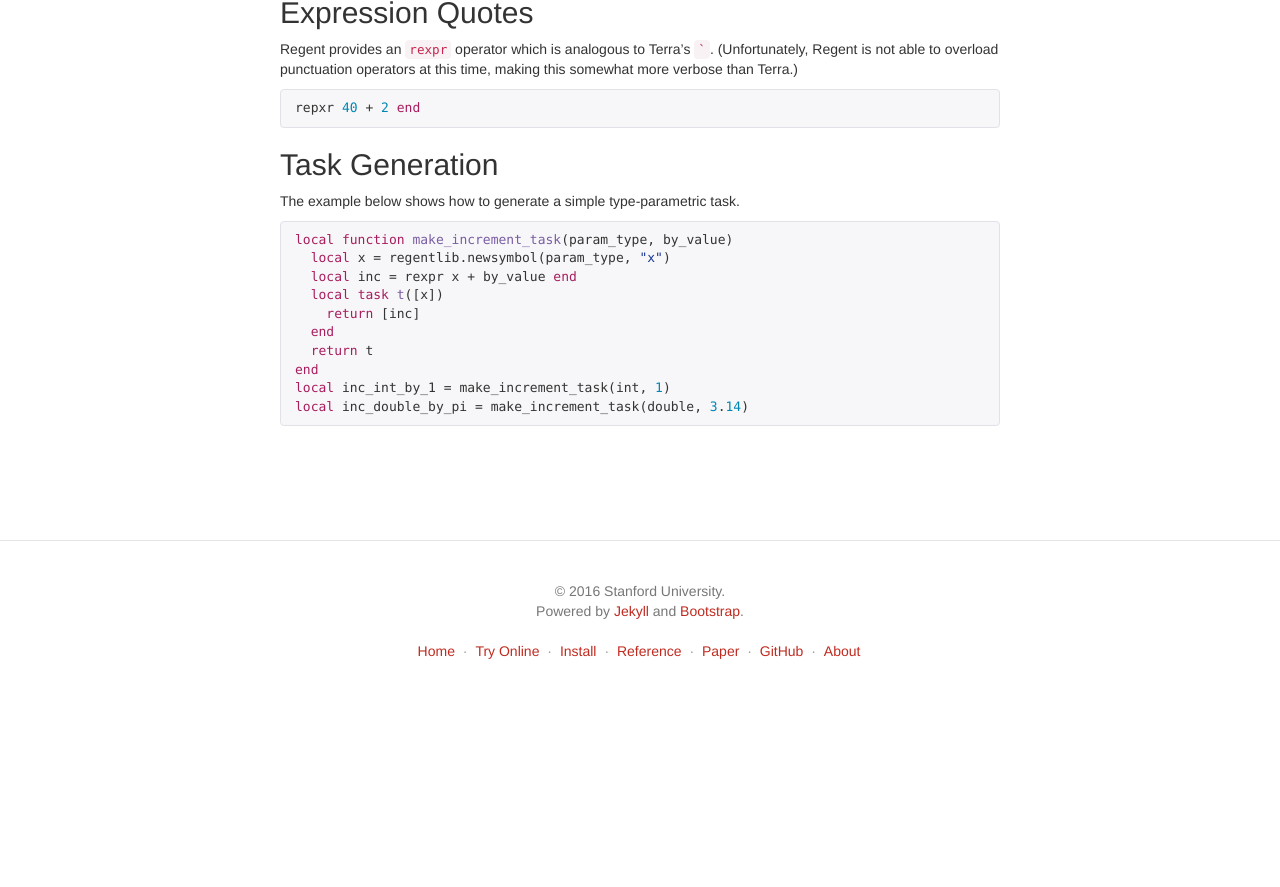
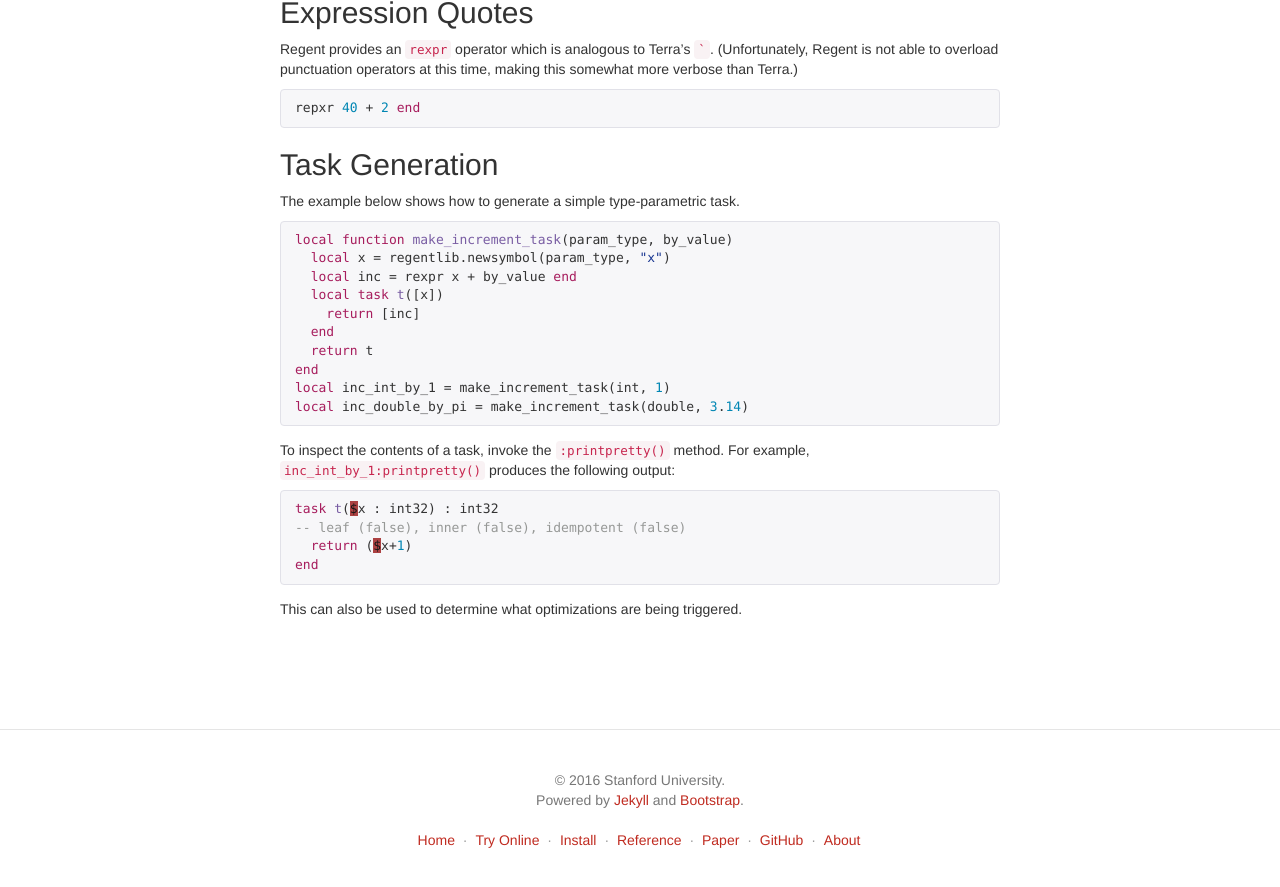
Before and after one commit to StanfordLegion/regent-lang.org, a Jekyll site: the page built from reference.md, in a window 1280 px wide and 900 px high, scrolled down 6342 px. Shown: the top 887 px of the window. Built offline with Jekyll 4.4.1, drawn with Linux system fonts in a browser that asks for light colours; nearby versions of some CDN libraries; before the commit the page ends 7053 px from its top, so only the background shows below that.

Commit message:
Add printpretty example.

```diff
--- a/reference.md
+++ b/reference.md
@@ -431,3 +431,17 @@ end
 local inc_int_by_1 = make_increment_task(int, 1)
 local inc_double_by_pi = make_increment_task(double, 3.14)
 {% endhighlight %}
+
+To inspect the contents of a task, invoke the `:printpretty()`
+method. For example, `inc_int_by_1:printpretty()` produces the
+following output:
+
+{% highlight regent %}
+task t($x : int32) : int32
+-- leaf (false), inner (false), idempotent (false)
+  return ($x+1)
+end
+{% endhighlight %}
+
+This can also be used to determine what optimizations are being
+triggered.
```
